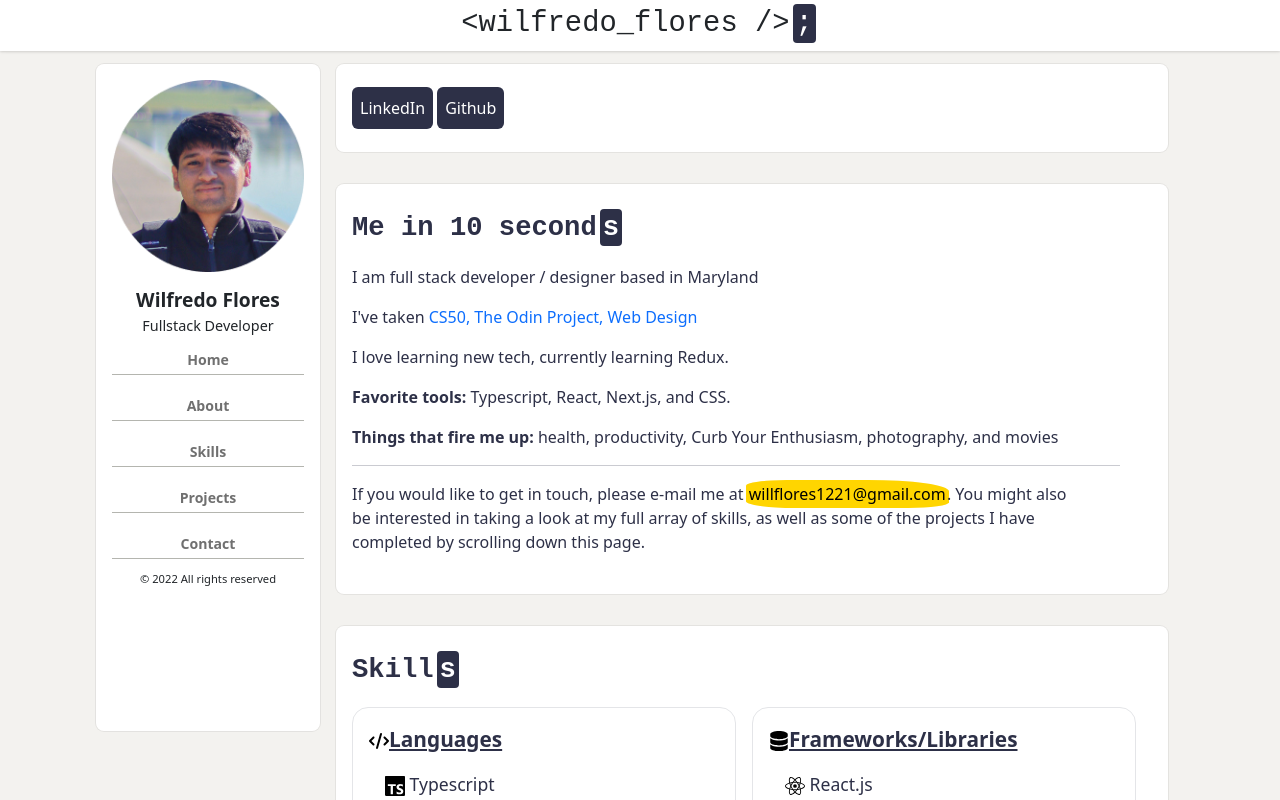
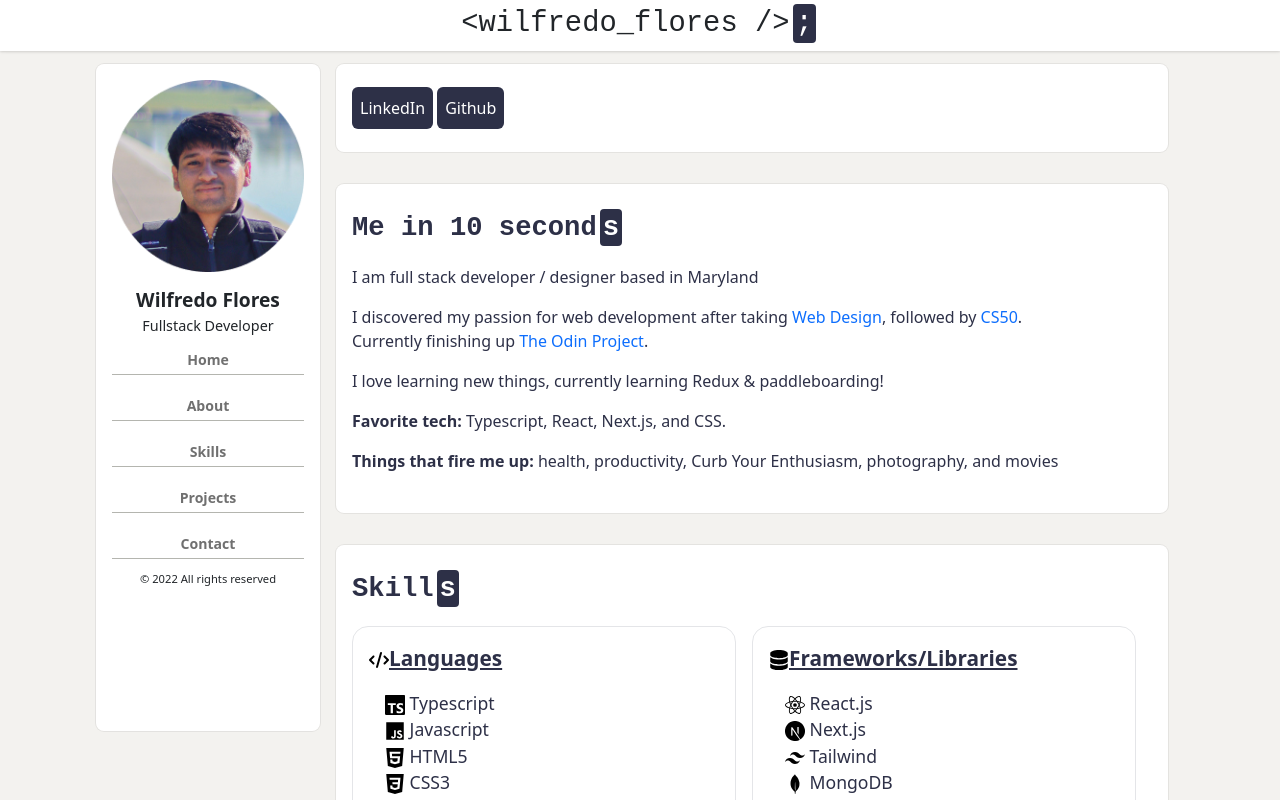
Before and after one commit to wflore19/TOP-portfolio, a React (Create React App) app: page / in a window 1280 px wide. Built offline with nearby package versions, Linux system fonts and the light colour scheme.

Commit message:
Update about me

```diff
--- a/src/components/WhoAmI/WhoAmI.tsx
+++ b/src/components/WhoAmI/WhoAmI.tsx
@@ -20,7 +20,16 @@ export default function WhoAmI() {
 					I am full stack developer / designer based in Maryland
 				</div>
 				<div className="text">
-					I've taken{" "}
+					I discovered my passion for web development after taking{" "}
+					<a
+						href="https://www.udemy.com/course/freelance-web-design-from-design-to-development-to-making-money/"
+						target="_blank"
+						rel="noreferrer"
+						className="linkedText"
+					>
+						Web Design
+					</a>
+					, followed by{" "}
 					<a
 						href="https://www.edx.org/course/cs50s-web-programming-with-python-and-javascript"
 						target="_blank"
@@ -29,42 +38,28 @@ export default function WhoAmI() {
 					>
 						CS50
 					</a>
+					. Currently finishing up{" "}
 					<a
 						href="https://www.theodinproject.com/"
 						target="_blank"
 						rel="noreferrer"
 						className="linkedText"
 					>
-						, The Odin Project
+						The Odin Project
 					</a>
-					<a
-						href="https://www.udemy.com/course/freelance-web-design-from-design-to-development-to-making-money/"
-						target="_blank"
-						rel="noreferrer"
-						className="linkedText"
-					>
-						, Web Design
-					</a>
+					.
 				</div>
 				<div className="text">
-					I love learning new tech, currently learning Redux.
+					I love learning new things, currently learning Redux & paddleboarding!
 				</div>
 				<div className="text">
-					<b>Favorite tools:</b> Typescript, React, Next.js, and CSS.
+					<b>Favorite tech:</b> Typescript, React, Next.js, and CSS.
 				</div>
 				<div className="text"></div>
 				<div className="text">
 					<b>Things that fire me up:</b> health, productivity, Curb Your
 					Enthusiasm, photography, and movies
 				</div>
-				<hr />
-				<div className="text">
-					If you would like to get in touch, please e-mail me at{" "}
-					<mark className="highlight">willflores1221@gmail.com</mark>. You might
-					also be interested in taking a look at my full array of skills, as
-					well as some of the projects I have completed by scrolling down this
-					page.
-				</div>
 			</div>
 		</div>
 	);
```
